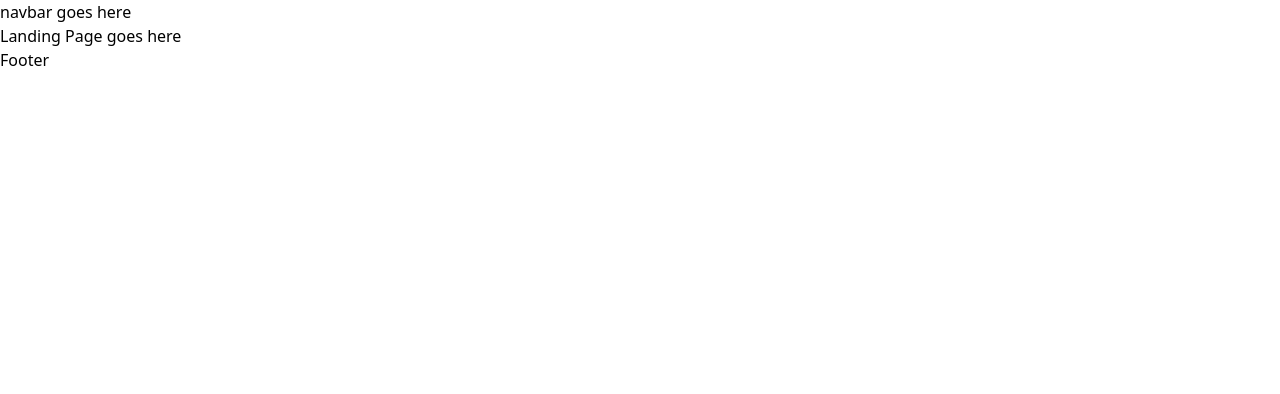
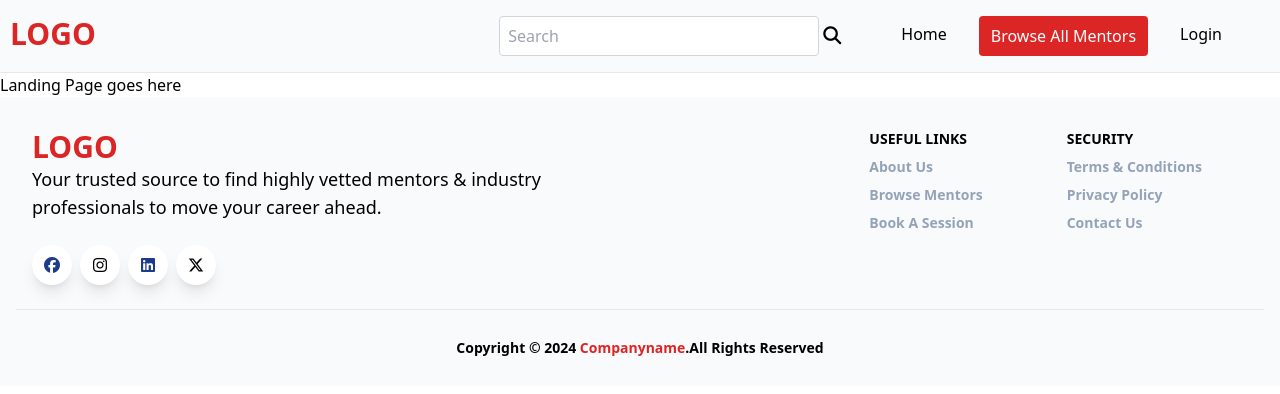
Before and after one commit to SADDA12/Tech-Guide-Me, a React (Create React App) app: page / in a window 1280 px wide. Shown: the top 394 px of the page. Built offline with nearby package versions, Linux system fonts and the light colour scheme.

Commit message:
created navbar and footer

```diff
--- a/src/components/footer.jsx
+++ b/src/components/footer.jsx
@@ -1,7 +1,126 @@
+import React from "react";
+
 export default function Footer() {
     return(
         <>
-        <h1>Footer</h1>
+        <section class="relative bg-gray-50 pt-8 pb-6">
+      <div class="container mx-auto px-4">
+        <div class="flex flex-wrap text-left lg:text-left">
+          <div class="w-full lg:w-6/12 px-4">
+            <h4 class="text-3xl font-semibold text-red-600">
+              LOGO
+            </h4>
+            <h5 class="text-lg mt-0 mb-2">
+              Your trusted source to find highly vetted mentors & industry professionals to move your career ahead.
+            </h5>
+            <div class="mt-6 lg:mb-0 mb-6">
+            <button
+                class="bg-white text-blue-900 shadow-lg font-normal h-10 w-10 items-center justify-center align-center rounded-full outline-none focus:outline-none mr-2"
+                type="button"
+              >
+                <i class="fa-brands fa-facebook"></i>
+              </button>
+              <button
+                class="bg-white shadow-lg font-normal h-10 w-10 items-center justify-center align-center rounded-full outline-none focus:outline-none mr-2"
+                type="button"
+              >
+                <i class="fa-brands fa-instagram"></i>
+              </button>
+              <button
+                class="bg-white text-blue-900 shadow-lg font-normal h-10 w-10 items-center justify-center align-center rounded-full outline-none focus:outline-none mr-2"
+                type="button"
+              >
+                <i class="fa-brands fa-linkedin"></i>
+              </button>
+              <button
+                class="bg-white text-blueGray-800 shadow-lg font-normal h-10 w-10 items-center justify-center align-center rounded-full outline-none focus:outline-none mr-2"
+                type="button"
+              >
+                <i class="fa-brands fa-x-twitter"></i>
+              </button>
+            </div>
+          </div>
+          <div class="w-full lg:w-6/12 px-4">
+            <div class="flex flex-wrap items-top mb-6">
+              <div class="w-full lg:w-4/12 px-4 ml-auto">
+                <span class="block uppercase text-sm font-semibold mb-2">
+                  Useful Links
+                </span>
+                <ul class="list-unstyled">
+                  <li>
+                    <a
+                      class="text-slate-400 hover:underline font-semibold block pb-2 text-sm"
+                      href="/"
+                    >
+                      About Us
+                    </a>
+                  </li>
+                  <li>
+                    <a
+                      class="text-slate-400 hover:underline font-semibold block pb-2 text-sm"
+                      href="/mentors"
+                    >
+                      Browse Mentors
+                    </a>
+                  </li>
+                  <li>
+                    <a
+                      class="text-slate-400 hover:underline font-semibold block pb-2 text-sm"
+                      href="/mentors"
+                    >
+                      Book A Session
+                    </a>
+                  </li>
+                </ul>
+              </div>
+              <div class="w-full lg:w-4/12 px-4">
+                <span class="block uppercase text-sm font-semibold mb-2">
+                  SECURITY
+                </span>
+                <ul class="list-unstyled">
+                  <li>
+                    <a
+                      class="text-slate-400 hover:underline font-semibold block pb-2 text-sm"
+                      href="/"
+                    >
+                      Terms &amp; Conditions
+                    </a>
+                  </li>
+                  <li>
+                    <a
+                      class="text-slate-400 hover:underline font-semibold block pb-2 text-sm"
+                      href="/"
+                    >
+                      Privacy Policy
+                    </a>
+                  </li>
+                  <li>
+                    <a
+                      class="text-slate-400 hover:underline font-semibold block pb-2 text-sm"
+                      href="mailto:yourmail@domain.com"
+                    >
+                      Contact Us
+                    </a>
+                  </li>
+                </ul>
+              </div>
+            </div>
+          </div>
+        </div>
+        <hr class="my-6 border-blueGray-300" />
+        <div class="flex flex-wrap items-center md:justify-between justify-center">
+          <div class="w-full md:w-4/12 px-4 mx-auto text-center">
+            <div class="text-sm font-semibold py-1">
+              Copyright © <span id="get-current-year">2024</span>{" "}
+              <a href="/" class="text-red-600 hover:underline">
+                Companyname
+              </a>
+              .All Rights Reserved
+            </div>
+          </div>
+        </div>
+      </div>
+    </section>
         </>
     )
 }
--- a/src/components/navbar.jsx
+++ b/src/components/navbar.jsx
@@ -1,7 +1,183 @@
+import React, { useState } from "react";
+import { Link } from "react-router-dom";
+
 export default function Navbar() {
-    return(
-        <>
-        <h1>navbar goes here</h1>
-        </>
-    )
+  const [isOpen, setIsOpen] = useState(false);
+
+  const toggleMenu = () => {
+    setIsOpen(!isOpen);
+  };
+
+  return (
+    <>
+      <section className="flex justify-between px-2.5 py-2.5 bg-gray-50 border-b lg:py-4">
+        <div>
+          <h1 className="text-red-600 font-bold md:text-2xl md:mt-2 lg:text-3xl lg:mt-0">LOGO</h1>
+        </div>
+
+
+        <div className="md:hidden">
+          <button
+            onClick={toggleMenu}
+            className="text-xs focus:outline-none"
+          >
+            <svg
+              className="w-6 h-6"
+              fill="none"
+              stroke="currentColor"
+              viewBox="0 0 24 24"
+              xmlns="http://www.w3.org/2000/svg"
+            >
+              <path
+                strokeLinecap="round"
+                strokeLinejoin="round"
+                strokeWidth="2"
+                d="M4 6h16M4 12h16m-7 6h7"
+              ></path>
+            </svg>
+          </button>
+          {isOpen && (
+            <div className="absolute right-0 mt-6 w-48 border border-gray-200 rounded-lg shadow-xl md:flex flex-col">
+              <div className="py-2">
+                <Link
+                  to="/"
+                  className="block text-sm px-4 py-2"
+                >
+                  Home
+                </Link>
+                <Link
+                  to="/mentors"
+                  className="block text-sm px-4 py-2 "
+                >Browse all mentors
+                </Link>
+                <Link
+                  to="/login"
+                  className="block text-sm px-4 py-2 "
+                >
+                  Login
+                </Link>
+              </div>
+            </div>
+          )}
+        </div>
+
+        <div className="hidden lg:hidden md:block pt-2 md:flex md:gap-12">
+
+          <div>
+            <form class="d-flex" role="search" className="flex">
+              <input
+                class="form-control me-1 h-10 w-80 border border-gray-300 rounded p-2"
+                type="search"
+                placeholder="Search"
+                aria-label="Search"
+              />
+              <button class="btn btn-outline-success  me-3" type="submit">
+                <i class="fa-solid fa-magnifying-glass text-lg"></i>
+              </button>
+            </form>
+          </div>
+
+
+          <div>
+          <button
+            onClick={toggleMenu}
+            className="text-xs focus:outline-none"
+          >
+            <svg
+              className="w-8 h-10"
+              fill="none"
+              stroke="currentColor"
+              viewBox="0 0 24 24"
+              xmlns="http://www.w3.org/2000/svg"
+            >
+              <path
+                strokeLinecap="round"
+                strokeLinejoin="round"
+                strokeWidth="2"
+                d="M4 6h16M4 12h16m-7 6h7"
+              ></path>
+            </svg>
+          </button>
+          {isOpen && (
+            <div className="absolute right-0 mt-6 w-48 border border-gray-200 rounded-lg shadow-xl md:flex flex-col">
+              <div className="py-2">
+                <Link
+                  to="/"
+                  className="block text-base px-4 py-2"
+                >
+                  Home
+                </Link>
+                <Link
+                  to="/mentors"
+                  className="block text-base px-4 py-2 "
+                >Browse all mentors
+                </Link>
+                <Link
+                  to="/login"
+                  className="block text-base px-4 py-2 "
+                >
+                  Login
+                </Link>
+              </div>
+            </div>
+          )}
+        </div>
+
+        </div>
+
+
+
+
+
+
+
+
+
+
+        <div className="hidden md:hidden lg:block lg:flex lg:gap-12">
+
+        <div>
+            <form class="d-flex" role="search" className="flex">
+              <input
+                class="form-control me-1 h-10 w-80 border border-gray-300 rounded p-2"
+                type="search"
+                placeholder="Search"
+                aria-label="Search"
+              />
+              <button class="btn btn-outline-success  me-3" type="submit">
+                <i class="fa-solid fa-magnifying-glass text-lg"></i>
+              </button>
+            </form>
+          </div>
+
+          <div className="flex gap-8 mr-12">
+            <Link
+              to="/"
+              className="text-base hover:text-red-600 pt-1.5"
+            >
+              Home
+            </Link>
+
+            <button className="bg-red-600 hover:bg-red-700 text-white px-3 rounded">
+            <Link
+              to="/mentors"
+              className="text-base"
+            >
+              Browse All Mentors
+            </Link>
+            </button>
+
+
+            <Link
+              to="/login"
+              className="text-base hover:text-red-600 pt-1.5"
+            >
+              Login
+            </Link>
+          </div>
+
+        </div>
+      </section>
+    </>
+  );
 }
--- a/src/pages/mentorspage.jsx
+++ b/src/pages/mentorspage.jsx
@@ -1,7 +1,12 @@
+import Navbar from "../components/navbar";
+import Footer from "../components/footer";
+
 export default function Mentors() {
-    return(
-        <>
-            <h1>Mentors Page</h1>
-        </>
-    )
-};
+  return (
+    <>
+      <Navbar />
+      <h1>Mentors Page</h1>
+      <Footer />
+    </>
+  );
+}
```
